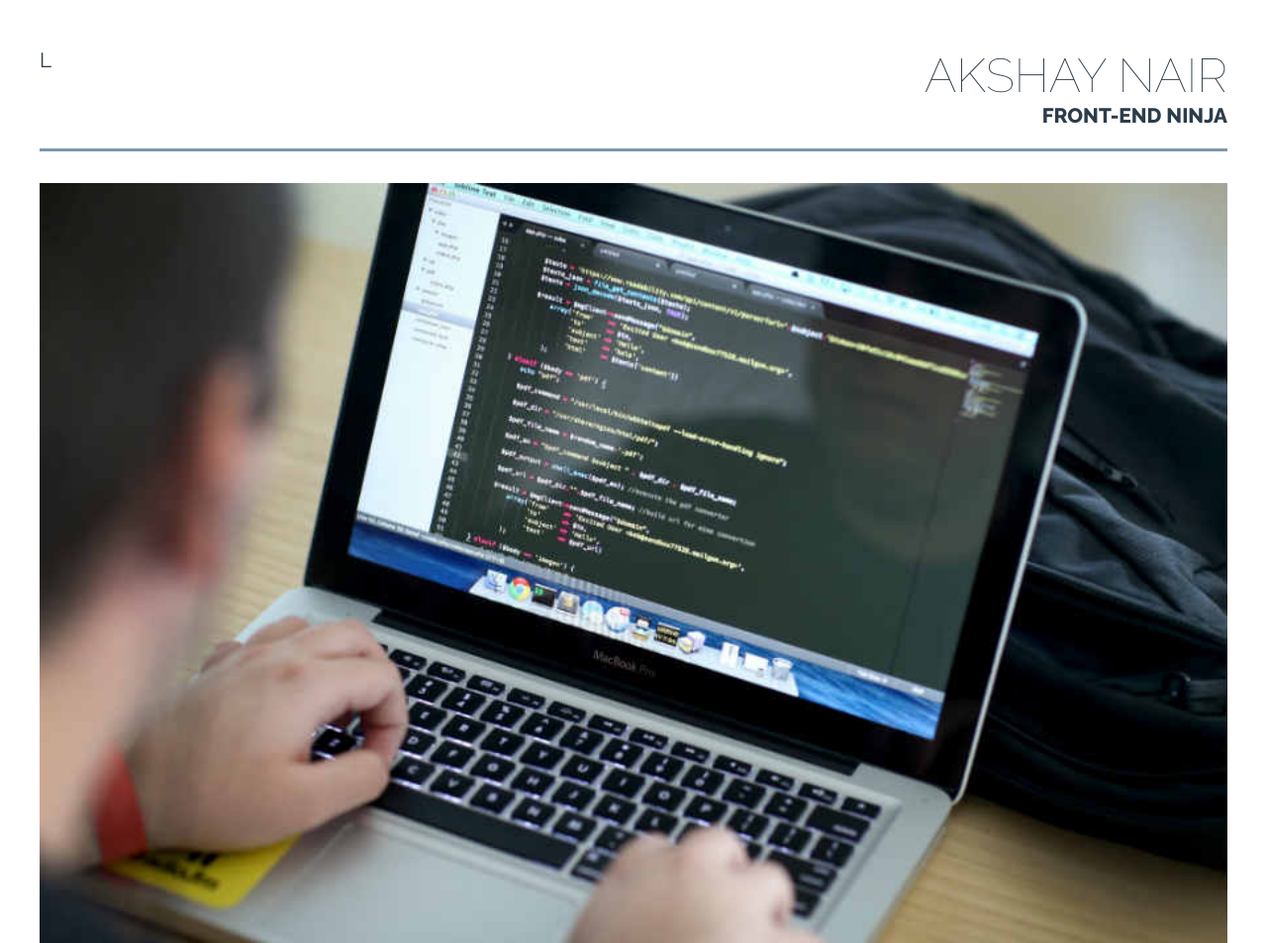
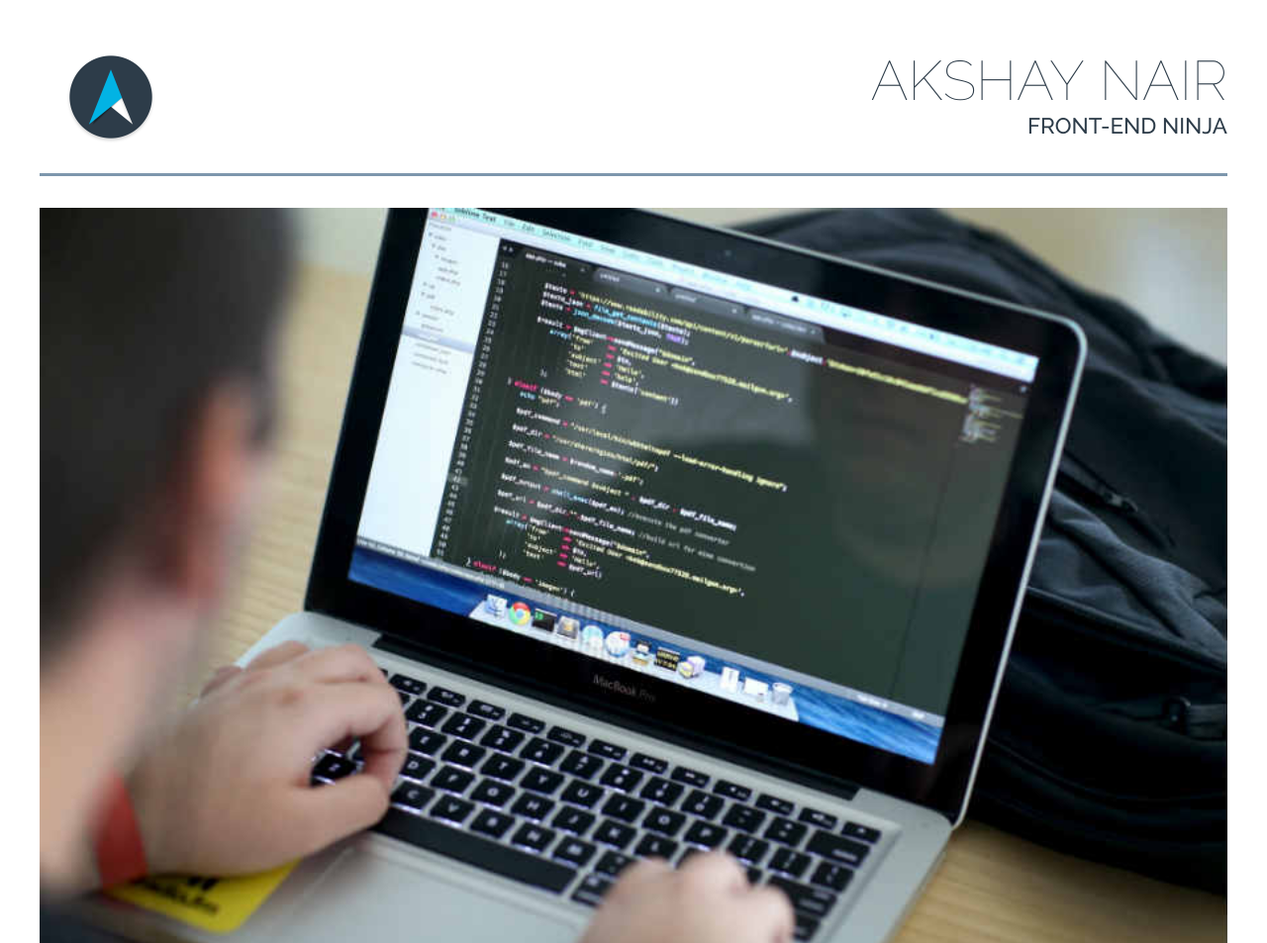
Before and after one commit to phenax/simple-portfolio-fend, a plain HTML site: page index.html in a window 1280 px wide. Shown: the top 953 px of the page at 99% size. Drawn offline with Linux system fonts and the light colour scheme.

Commit message:
Added logo and made the design adaptive

```diff
--- a/css/style.css
+++ b/css/style.css
@@ -51,22 +51,30 @@ body {
 }
 
 .header__logo {
+	width: 100%;
+	padding: .5em 0;
+	text-align: center;
+}
 
+.header__logo__img {
+	width: 100px;
 }
 
 .header__head {
-	text-align: right;
+	width: 100%;
+	padding-top: 1em;
+	text-align: center;
 	text-transform: uppercase;
 }
 
 .header__head__name {
-	font-size: 2.3em;
+	font-size: 2.5em;
 	font-weight: 100;
 }
 
 .header__head__sub {
 	font-size: 1em;
-	font-weight: 800;
+	font-weight: 500;
 }
 
 /* // Header styles ends */
@@ -104,6 +112,7 @@ body {
 
 .work__project {
 	font-size: 1em;
+	word-wrap: break-word;
 }
 .work__project__wrapper {
 	padding: 1em;
@@ -114,7 +123,7 @@ body {
 }
 
 .work__project__name {
-	font-size: 2em;
+	font-size: 1.6em;
 	text-transform: uppercase;
 }
 
@@ -128,9 +137,9 @@ body {
 
 
 
-
 /* Media queries start */
 
+	/* Desktop breakpoint */
 @media (min-width: 800px) {
 
 	.work {
@@ -142,8 +151,16 @@ body {
 		font-size: 2.8em;
 	}
 
+	.work .work__project__name.work__project__name.work__project__name {
+		font-size: 1.4em;
+	}
+
 	.header.header {
-		font-size: 1.3em;
+		font-size: 1.4em;
+	}
+
+	.header__head.header__head {
+		padding: 0;
 	}
 
 	.row .col-1.col-1 { width: 8.33%; }
@@ -160,13 +177,34 @@ body {
 	.row .col-12.col-12 { width: 100%; }
 }
 
+
+	/* Tablet Breakpoint */
 @media (min-width: 500px) {
 
-	.work {
-		font-size: .8em;
+	body .work__project__name {
+		font-size: 1.4em;
 	}
 	body .work__project:first-child {
 		width: 100%;
+	}
+	body .work__project:first-child .work__project__name {
+		font-size: 2em;
+	}
+
+	.header__logo {
+		width: 30%;
+		text-align: left;
+		padding: 0;
+	}
+
+	.header__logo__img {
+		margin-left: 1em;
+	}
+
+	.header__head {
+		width: 70%;
+		text-align: right;
+		padding-top: 1em;
 	}
 
 	.row.row {
--- a/index.html
+++ b/index.html
@@ -7,73 +7,73 @@
 	<title>Akshay Nair's Portfolio</title>
 
 	<link rel="stylesheet" href="./css/style.css" />
-	<link href="//fonts.googleapis.com/css?family=Raleway:100,400,800" rel="stylesheet" />
+	<link href="//fonts.googleapis.com/css?family=Raleway:100,400,500" rel="stylesheet" />
 </head>
 <body>
 
-<main class='container'>
+<main class="container">
 
-	<header class='header'>
-		<div class='header__wrapper row'>
-			<div class='header__logo col-6'>
-				L
+	<header class="header">
+		<div class="header__wrapper row">
+			<div class="header__logo">
+				<img class="header__logo__img" src="./img/lgo.png" alt="Akshay Nair's Portfolio" />
 			</div>
-			<div class='header__head col-6'>
-				<div class='header__head__name'>Akshay Nair</div>
-				<div class='header__head__sub'>Front-End Ninja</div>
+			<div class="header__head">
+				<div class="header__head__name">Akshay&nbsp;Nair</div>
+				<div class="header__head__sub">Front-End Ninja</div>
 			</div>
 		</div>
 	</header>
 
 
-	<section class='image-wrapper'>
+	<section class="image-wrapper">
 		<picture>
-			<source srcset='img/one.jpg' media='(max-width: 500px)' />
-			<source srcset='img/three.jpg' media='(max-width: 1000px)' />
-			<img class='image-wrapper__img' src='img/center.jpg' />
+			<source srcset="img/one.jpg" media="(max-width: 500px)" />
+			<source srcset="img/three.jpg" media="(max-width: 1000px)" />
+			<img class="image-wrapper__img" src="img/center.jpg" />
 		</picture>
 	</section>
 
 
-	<section class='work'>
+	<section class="work">
 
-		<div class='work__title'>Featured Work</div>
+		<div class="work__title">Featured Work</div>
 
-		<div class='work__wrapper row'>
+		<div class="work__wrapper row">
 
-			<article class='work__project col-4'>
-				<div class='work__project__wrapper'>
+			<article class="work__project col-4">
+				<div class="work__project__wrapper">
 					<picture>
-						<source srcset='img/one.jpg' type='image/jpeg' />
-						<img class='work__project__img' src='img/one.jpg' />
+						<source srcset="img/one.jpg" type="image/jpeg" />
+						<img class="work__project__img" src="img/one.jpg" />
 					</picture>
 
-					<div class='work__project__name'>PlasmaJS</div>
-					<div class='work__project__link'>https://github.com/phenax/plasmajs</div>
+					<div class="work__project__name">PlasmaJS</div>
+					<div class="work__project__link">https://github.com/phenax/plasmajs</div>
 				</div>
 			</article>
 
-			<article class='work__project col-4'>
-				<div class='work__project__wrapper'>
+			<article class="work__project col-4">
+				<div class="work__project__wrapper">
 					<picture>
-						<source srcset='img/one.jpg' type='image/jpeg' />
-						<img class='work__project__img' src='img/one.jpg' />
+						<source srcset="img/one.jpg" type="image/jpeg" />
+						<img class="work__project__img" src="img/one.jpg" />
 					</picture>
 
-					<div class='work__project__name'>PlasmaJS</div>
-					<div class='work__project__link'>https://github.com/phenax/plasmajs</div>
+					<div class="work__project__name">Memory Game</div>
+					<div class="work__project__link">https://github.com/phenax/memory-game</div>
 				</div>
 			</article>
 
-			<article class='work__project col-4'>
-				<div class='work__project__wrapper'>
+			<article class="work__project col-4">
+				<div class="work__project__wrapper">
 					<picture>
-						<source srcset='img/one.jpg' type='image/jpeg' />
-						<img class='work__project__img' src='img/one.jpg' />
+						<source srcset="img/one.jpg" type="image/jpeg" />
+						<img class="work__project__img" src="img/one.jpg" />
 					</picture>
 
-					<div class='work__project__name'>PlasmaJS</div>
-					<div class='work__project__link'>https://github.com/phenax/plasmajs</div>
+					<div class="work__project__name">OxyRouter</div>
+					<div class="work__project__link">https://github.com/phenax/oxyrouter</div>
 				</div>
 			</article>
 		</div>
```
Also changed, not shown: img/lgo.png (added).
